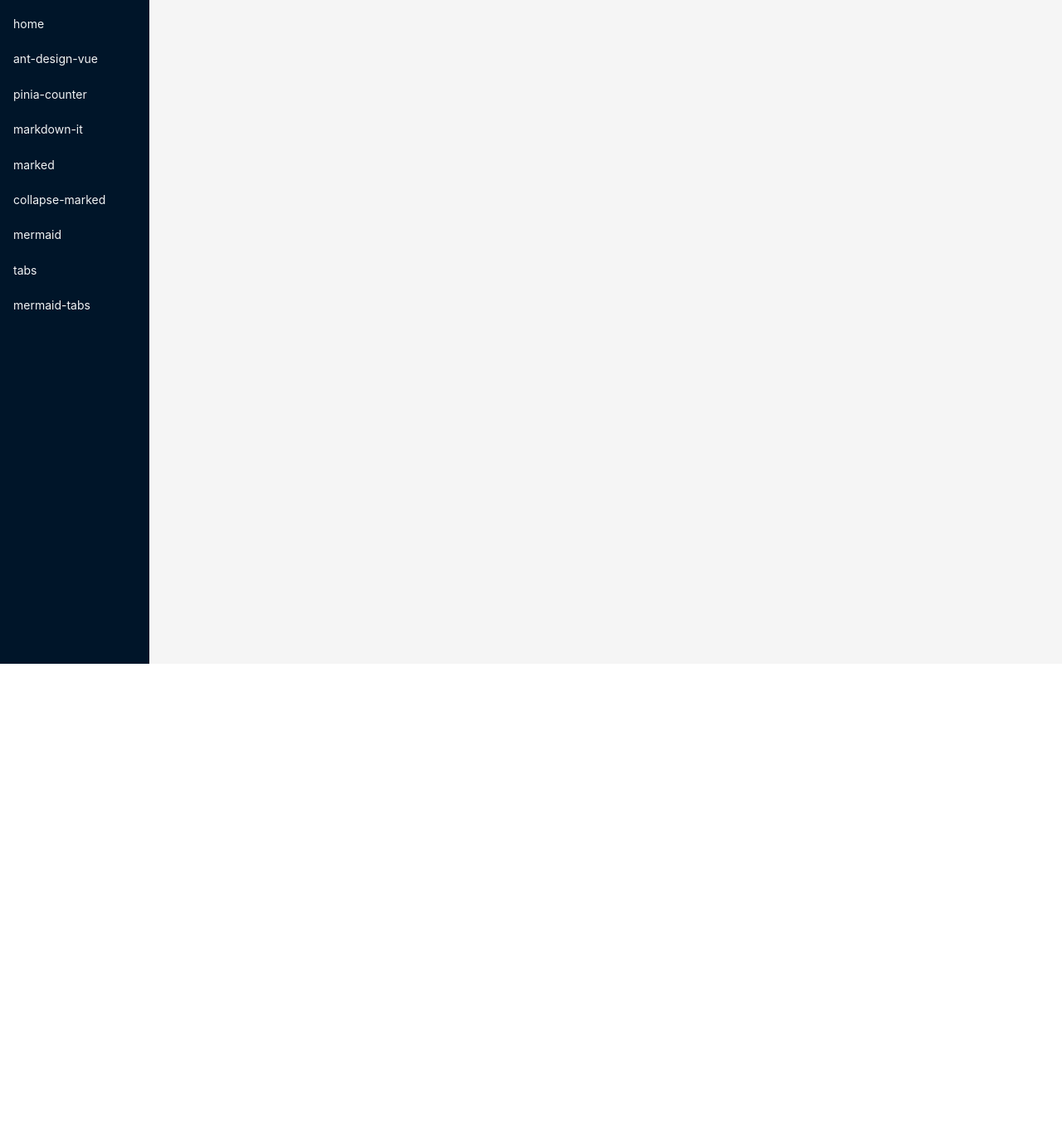
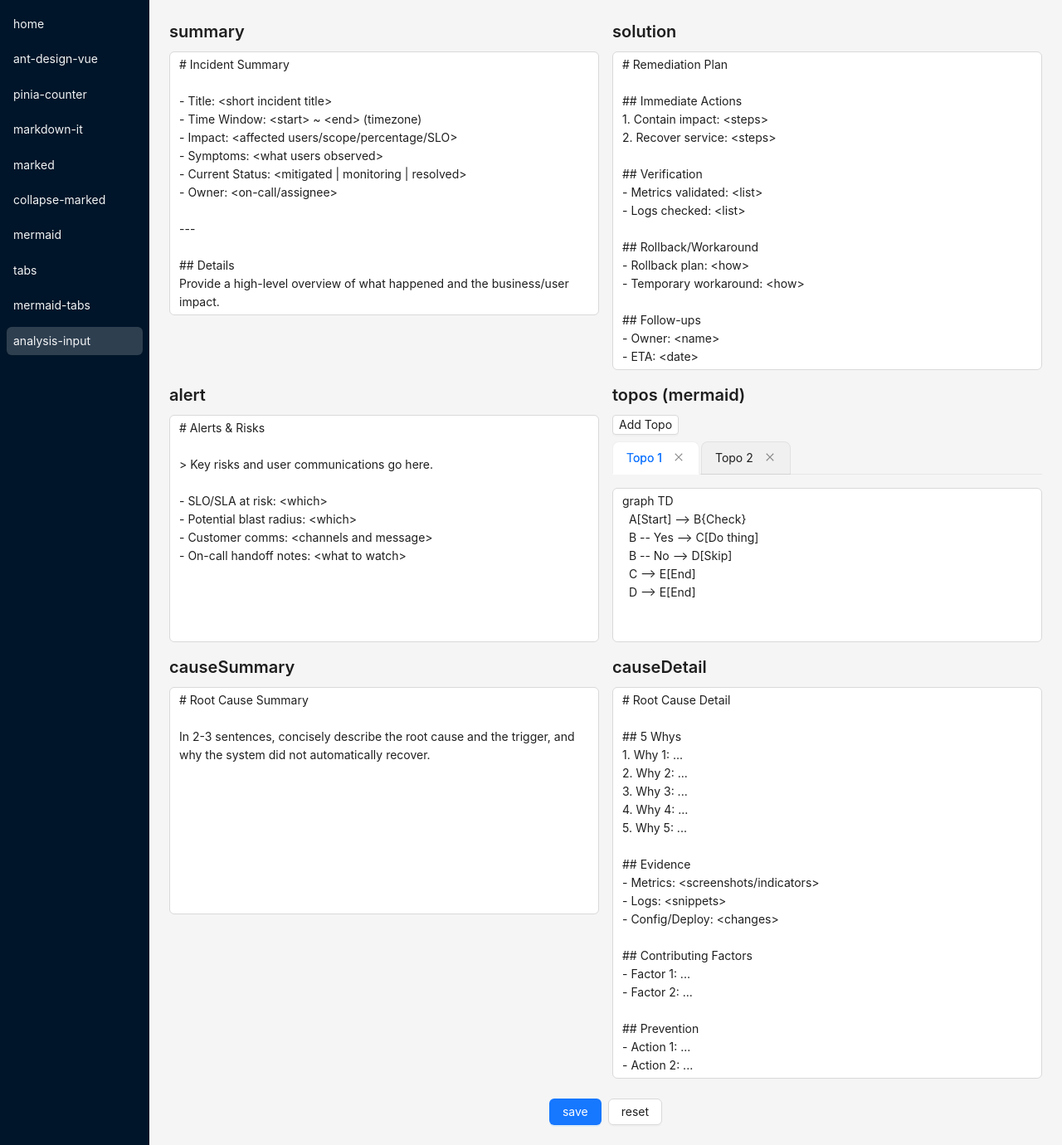
Before and after one commit to yokewang/vue3-ant-learn, a Vue app: page /analysis-input in a window 1280 px wide. Shown: the whole page at 83% size. Before the commit the page ends 800 px from the top, so only its background shows below. Built offline with nearby package versions, Linux system fonts and the light colour scheme.

Commit message:
add analysis input

```diff
--- a/src/router/index.js
+++ b/src/router/index.js
@@ -8,6 +8,7 @@
 import MermaidView from '../views/MermaidView.vue'
 import TabsView from '../views/TabsView.vue'
 import MermaidTabsView from '../views/MermaidTabsView.vue'
+import AnalysisInputView from '../views/AnalysisInputView.vue'
 
 const router = createRouter({
   history: createWebHistory(import.meta.env.BASE_URL),
@@ -57,6 +58,11 @@
       name: 'mermaid-tabs',
       component: MermaidTabsView,
     },
+    {
+      path: '/analysis-input',
+      name: 'analysis-input',
+      component: AnalysisInputView,
+    },
   ],
 })
 
--- /dev/null
+++ b/src/stores/analysis-sample.js
@@ -0,0 +1,61 @@
+import { ref } from 'vue'
+import { defineStore } from 'pinia'
+
+export const useAnalysisSampleStore = defineStore('analysis-sample', () => {
+  // Default markdown contents (centralized here)
+  const defaultSummary = `# Incident Summary\n\n- Title: <short incident title>\n- Time Window: <start> ~ <end> (timezone)\n- Impact: <affected users/scope/percentage/SLO>\n- Symptoms: <what users observed>\n- Current Status: <mitigated | monitoring | resolved>\n- Owner: <on-call/assignee>\n\n---\n\n## Details\nProvide a high-level overview of what happened and the business/user impact.`
+
+  const defaultSolution = `# Remediation Plan\n\n## Immediate Actions\n1. Contain impact: <steps>\n2. Recover service: <steps>\n\n## Verification\n- Metrics validated: <list>\n- Logs checked: <list>\n\n## Rollback/Workaround\n- Rollback plan: <how>\n- Temporary workaround: <how>\n\n## Follow-ups\n- Owner: <name>\n- ETA: <date>`
+
+  const defaultAlert = `# Alerts & Risks\n\n> Key risks and user communications go here.\n\n- SLO/SLA at risk: <which>\n- Potential blast radius: <which>\n- Customer comms: <channels and message>\n- On-call handoff notes: <what to watch>`
+
+  const defaultCauseSummary = `# Root Cause Summary\n\nIn 2-3 sentences, concisely describe the root cause and the trigger, and why the system did not automatically recover.`
+
+  const defaultCauseDetail = `# Root Cause Detail\n\n## 5 Whys\n1. Why 1: ...\n2. Why 2: ...\n3. Why 3: ...\n4. Why 4: ...\n5. Why 5: ...\n\n## Evidence\n- Metrics: <screenshots/indicators>\n- Logs: <snippets>\n- Config/Deploy: <changes>\n\n## Contributing Factors\n- Factor 1: ...\n- Factor 2: ...\n\n## Prevention\n- Action 1: ...\n- Action 2: ...`
+
+  const defaultTopoSources = [
+    `graph TD\n  A[Start] --> B{Check}\n  B -- Yes --> C[Do thing]\n  B -- No --> D[Skip]\n  C --> E[End]\n  D --> E[End]`,
+    `sequenceDiagram\n  participant User\n  participant API\n  User->>API: Request\n  API-->>User: Response`,
+  ]
+
+  const defaultTopoNew = 'graph TD\n  Start --> End'
+
+  // Reactive state initialized with defaults
+  const summary = ref(defaultSummary)
+  const solution = ref(defaultSolution)
+  const alert = ref(defaultAlert)
+  const topos = ref([...defaultTopoSources])
+  const causeSummary = ref(defaultCauseSummary)
+  const causeDetail = ref(defaultCauseDetail)
+
+  function reset() {
+    summary.value = defaultSummary
+    solution.value = defaultSolution
+    alert.value = defaultAlert
+    topos.value = [...defaultTopoSources]
+    causeSummary.value = defaultCauseSummary
+    causeDetail.value = defaultCauseDetail
+  }
+
+  function addTopo() {
+    topos.value.push(defaultTopoNew)
+  }
+
+  function removeTopoByIndex(index) {
+    if (index >= 0 && index < topos.value.length) {
+      topos.value.splice(index, 1)
+    }
+  }
+
+  return {
+    summary,
+    solution,
+    alert,
+    topos,
+    causeSummary,
+    causeDetail,
+    reset,
+    addTopo,
+    removeTopoByIndex,
+  }
+})
--- /dev/null
+++ b/src/views/AnalysisInputView.vue
@@ -0,0 +1,128 @@
+<script setup>
+import { ref, nextTick } from 'vue'
+import { useAnalysisSampleStore } from '@/stores/analysis-sample'
+import { message } from 'ant-design-vue'
+
+const store = useAnalysisSampleStore()
+
+// Local form state (separate from store; only Save writes to store)
+const summary = ref(store.summary)
+const solution = ref(store.solution)
+const alertText = ref(store.alert)
+const causeSummary = ref(store.causeSummary)
+const causeDetail = ref(store.causeDetail)
+
+let nextTopoKey = 1
+const topoItems = ref([])
+const activeTopoKey = ref('')
+
+function syncFromStore() {
+  summary.value = store.summary
+  solution.value = store.solution
+  alertText.value = store.alert
+  causeSummary.value = store.causeSummary
+  causeDetail.value = store.causeDetail
+  topoItems.value = (store.topos || []).map((s, idx) => ({
+    key: String(idx + 1),
+    label: `Topo ${idx + 1}`,
+    content: s,
+  }))
+  nextTopoKey = topoItems.value.length + 1
+  activeTopoKey.value = topoItems.value[0]?.key || ''
+}
+
+syncFromStore()
+
+async function addTopoTab() {
+  const key = String(nextTopoKey++)
+  topoItems.value.push({ key, label: `Topo ${key}`, content: 'graph TD\n  Start --> End' })
+  await nextTick()
+  activeTopoKey.value = key
+}
+
+function onTopoEdit(targetKey, action) {
+  if (action === 'remove') {
+    removeTopoTab(targetKey)
+  }
+}
+
+function removeTopoTab(targetKey) {
+  const idx = topoItems.value.findIndex((t) => t.key === targetKey)
+  if (idx !== -1) {
+    topoItems.value.splice(idx, 1)
+    if (activeTopoKey.value === targetKey) {
+      const next = topoItems.value[idx] || topoItems.value[idx - 1]
+      activeTopoKey.value = next ? next.key : ''
+    }
+  }
+}
+
+function save() {
+  store.summary = summary.value
+  store.solution = solution.value
+  store.alert = alertText.value
+  store.topos = topoItems.value.map((t) => t.content)
+  store.causeSummary = causeSummary.value
+  store.causeDetail = causeDetail.value
+  message.success('保存成功')
+}
+
+function reset() {
+  store.reset()
+  syncFromStore()
+  message.success('已恢复默认值')
+}
+</script>
+
+<template>
+  <div style="padding: 24px">
+    <a-row :gutter="16">
+      <a-col :span="12">
+        <a-typography-title :level="4">summary</a-typography-title>
+        <a-textarea v-model:value="summary" :autoSize="{ minRows: 12 }" />
+      </a-col>
+      <a-col :span="12">
+        <a-typography-title :level="4">solution</a-typography-title>
+        <a-textarea v-model:value="solution" :autoSize="{ minRows: 12 }" />
+      </a-col>
+    </a-row>
+
+    <a-row :gutter="16" style="margin-top: 16px">
+      <a-col :span="12">
+        <a-typography-title :level="4">alert</a-typography-title>
+        <a-textarea v-model:value="alertText" :autoSize="{ minRows: 12 }" />
+      </a-col>
+      <a-col :span="12">
+        <a-typography-title :level="4">topos (mermaid)</a-typography-title>
+        <div style="margin-bottom: 8px">
+          <a-button size="small" @click="addTopoTab">Add Topo</a-button>
+        </div>
+        <a-tabs v-model:activeKey="activeTopoKey" type="editable-card" hide-add @edit="onTopoEdit">
+          <a-tab-pane v-for="pane in topoItems" :key="pane.key" :tab="pane.label" closable>
+            <a-textarea v-model:value="pane.content" :autoSize="{ minRows: 8 }" />
+          </a-tab-pane>
+        </a-tabs>
+      </a-col>
+    </a-row>
+
+    <a-row :gutter="16" style="margin-top: 16px">
+      <a-col :span="12">
+        <a-typography-title :level="4">causeSummary</a-typography-title>
+        <a-textarea v-model:value="causeSummary" :autoSize="{ minRows: 12 }" />
+      </a-col>
+      <a-col :span="12">
+        <a-typography-title :level="4">causeDetail</a-typography-title>
+        <a-textarea v-model:value="causeDetail" :autoSize="{ minRows: 14 }" />
+      </a-col>
+    </a-row>
+  </div>
+
+  <div style="padding: 0 24px 24px; display: flex; justify-content: center">
+    <a-space>
+      <a-button type="primary" @click="save">save</a-button>
+      <a-button @click="reset">reset</a-button>
+    </a-space>
+  </div>
+</template>
+
+<style scoped></style>
```
